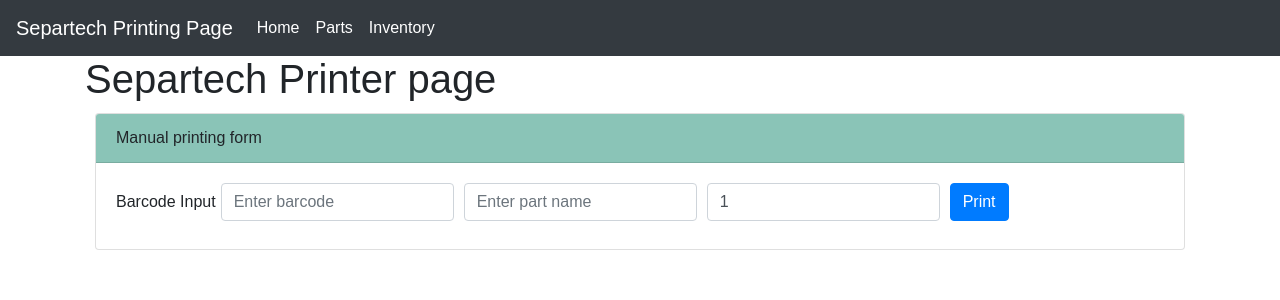
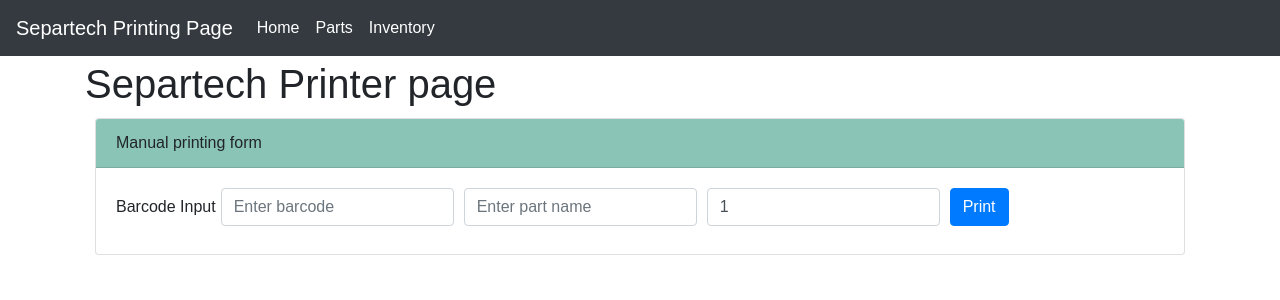
Before and after one commit to Sprtch/huron, a React (Create React App) app: page / in a window 1280 px wide. Shown: the top 300 px of the page. Built offline with nearby package versions, Linux system fonts and the light colour scheme.

Commit message:
frontend global: Bigger margin from the navbar

```diff
--- a/src/App.js
+++ b/src/App.js
@@ -14,7 +14,7 @@ class App extends Component {
         <div>
           <Navbar />
 
-          <div style={{ marginTop: "55px" }}>
+          <div style={{ marginTop: "60px" }}>
             <Switch>
               <Route exact path="/parts" component={Parts} />
               <Route exact path="/inventory" component={Inventory} />
```
